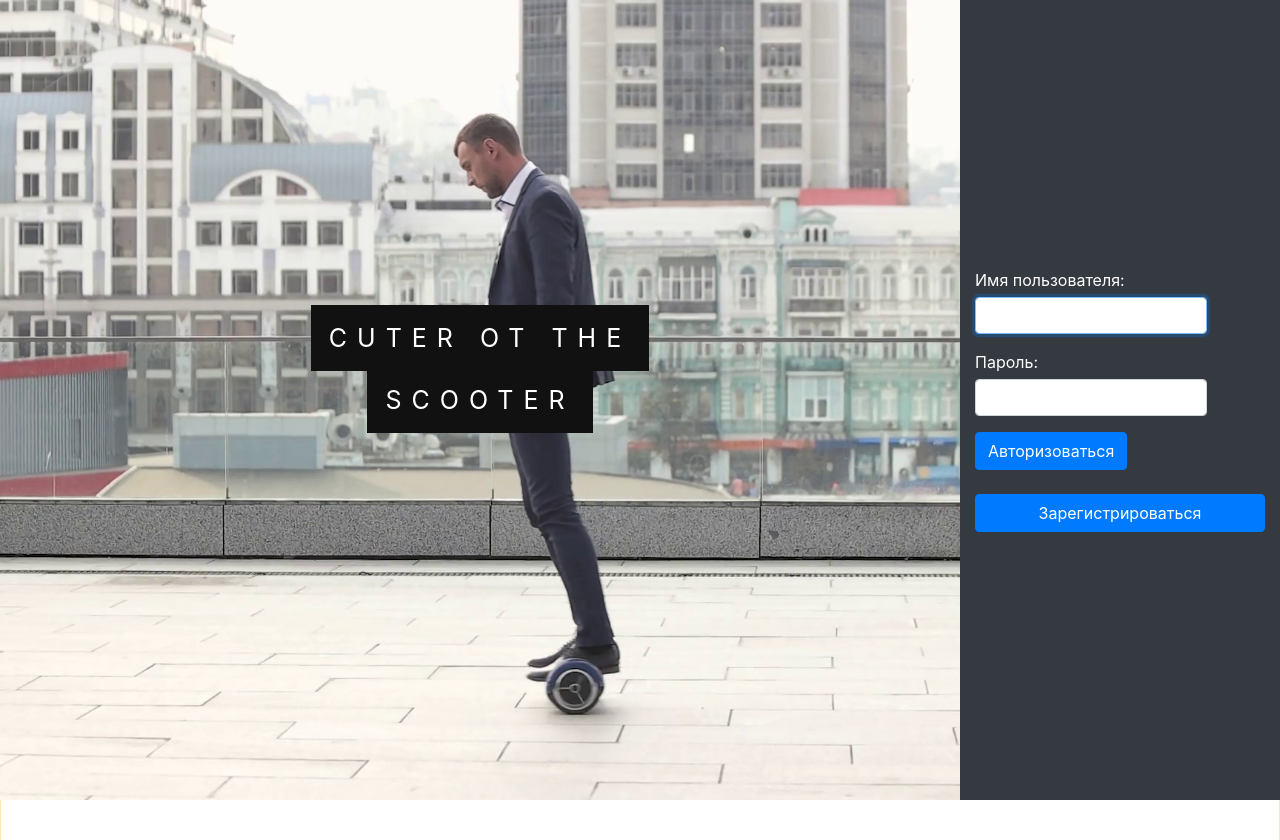
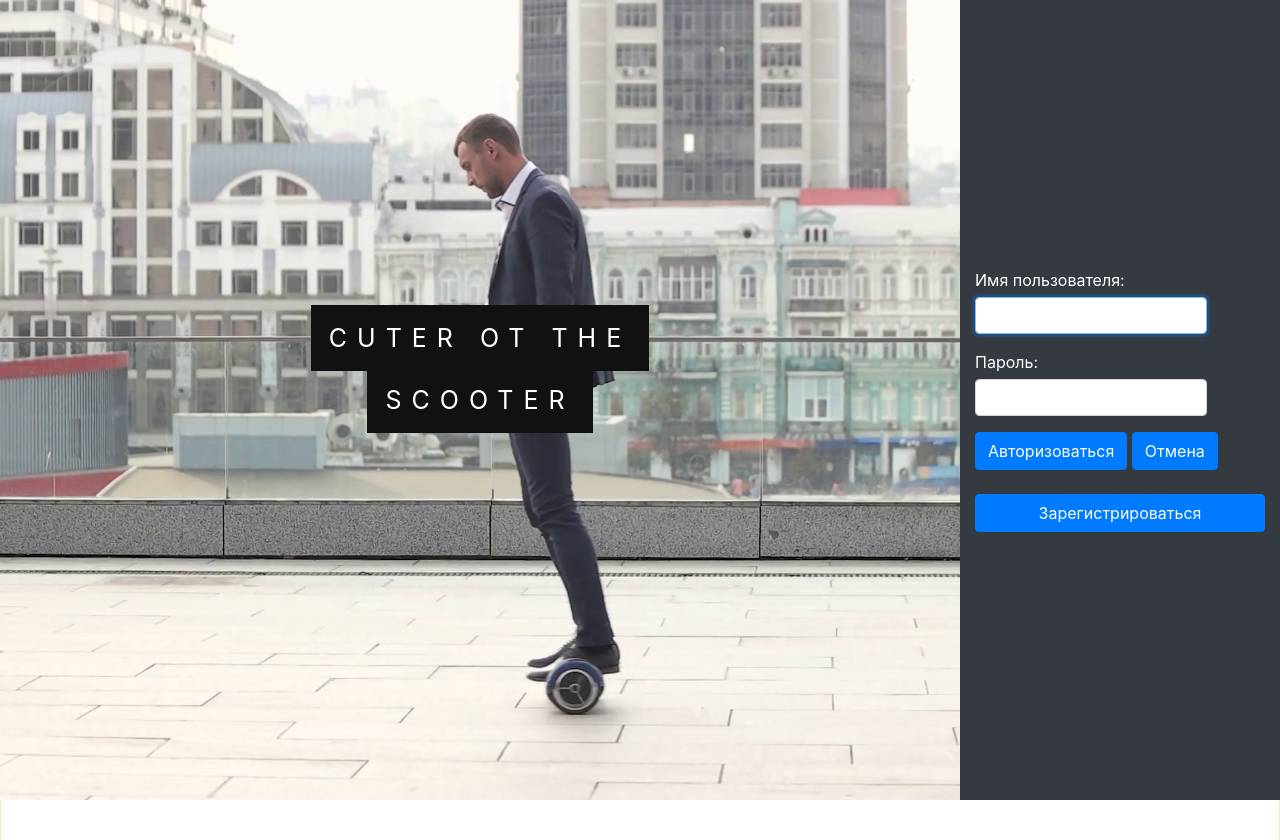
Before and after one commit to Coola4kov/geekshop, a Django app: page /auth/ in a window 1280 px wide. Shown: the top 840 px of the page. Run offline with Django 3.2, Linux system fonts and the light colour scheme; some libraries are stand-ins or nearby versions.

Commit message:
auth, registration, new user model, db migrations, login/logout buttons, validation of username

```diff
--- a/geekshop/authapp/templates/authapp/auth.html
+++ b/geekshop/authapp/templates/authapp/auth.html
@@ -12,6 +12,7 @@
             {% csrf_token %}
             {{ auth_form.as_p }}
             <button type="submit" class="btn btn-primary">Авторизоваться</button>
+            <a class="btn btn-primary" href="{% url 'index' %}" role="button">Отмена</a>
         </form>
         <br>
         <a class="btn btn-primary" href="{% url 'auth:reg' %}" role="button">Зарегистрироваться</a>
```
Also changed, not shown: geekshop/db.sqlite3.
